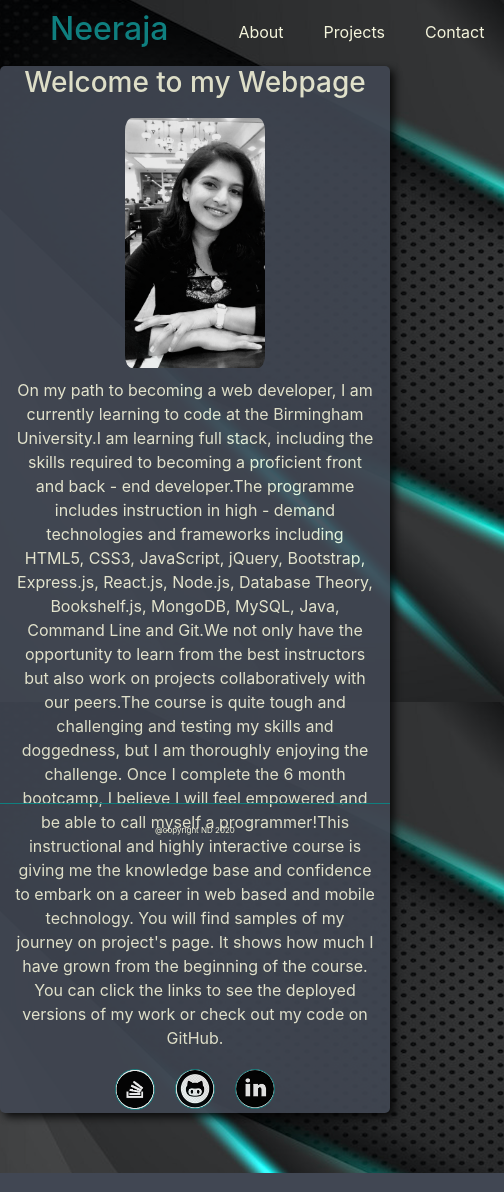
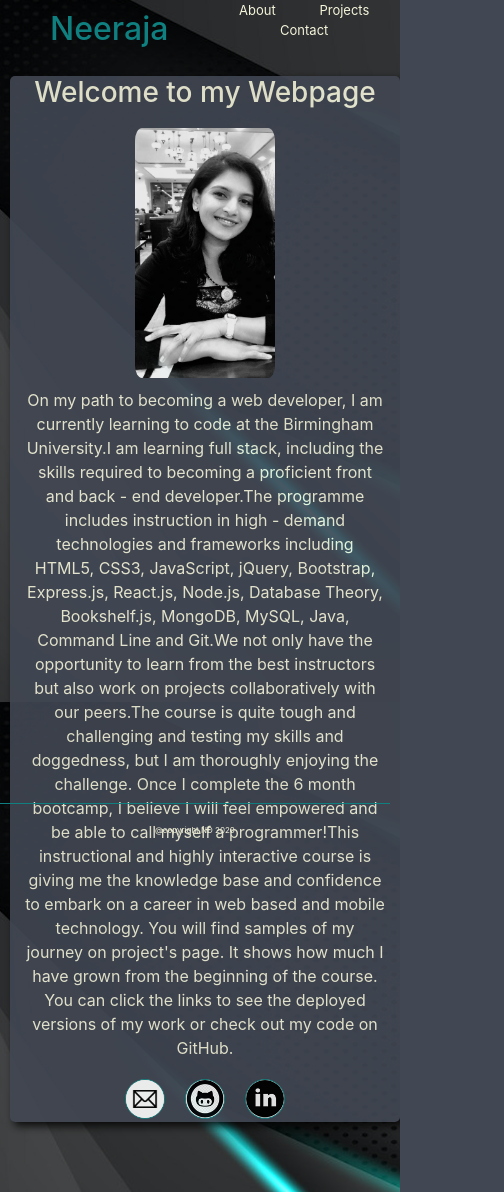
Before and after one commit to NeerajaDjea/react-portfolio, a React (Create React App) app: page / in a window 390 px wide. Shown: the whole page, 504 px wide, since content can reach past the window. Built offline with nearby package versions, Linux system fonts and the light colour scheme.

Commit message:
responsive design

```diff
--- a/src/App.css
+++ b/src/App.css
@@ -161,6 +161,24 @@ h1 {
     justify-content: space-between;
 }
 
+@media(max-width: 600px) {
+    .navigation-sub {
+        margin: 0;
+        padding: 0;
+        display: inline;
+        color: #cccccc;
+        padding: 1px 1px;
+        list-style-type: none;
+        font-size: small;
+    }
+    .card {
+        margin: 20px;
+    }
+    .container {
+        margin: 10px;
+    }
+}
+
 
 /* .anim {
     position: relative;
--- a/src/components/About.js
+++ b/src/components/About.js
@@ -2,7 +2,7 @@ import React from 'react';
 import Pic from '../pic.png';
 import Footer from './Footer';
 import Header from './Header';
-import stackoverflow from '../stackoverflow.png';
+import email from '../email.png';
 import github from '../github.png';
 import linkedin from '../linkedin.png';
 import { BrowserRouter as Router, Switch, Route, Link } from 'react-router-dom';
@@ -41,11 +41,11 @@ function About() {
         </p>
         <div className='contactLinks'>
           <a
-            href='https://stackoverflow.com/users/story/12518300/'
+            href='mailto:neeru.jai@gmail.com'
             target='_blank'
             rel='noopener noreferrer'
           >
-            <img className='img-fluid' src={stackoverflow} alt='' />
+            <img className='img-fluid' src={email} alt='' />
           </a>
           <a
             className='contactLinks'
```
Also changed, not shown: src/email.png (added).
